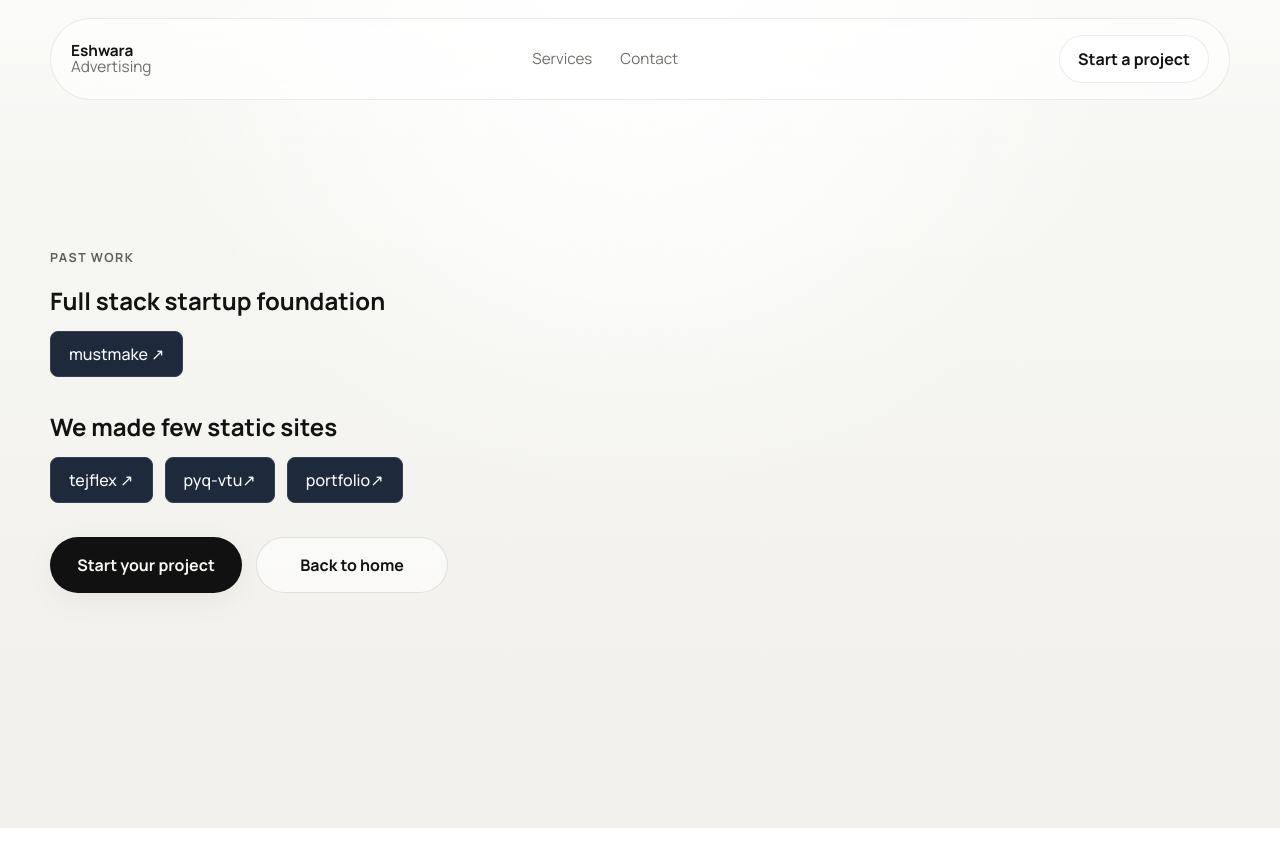
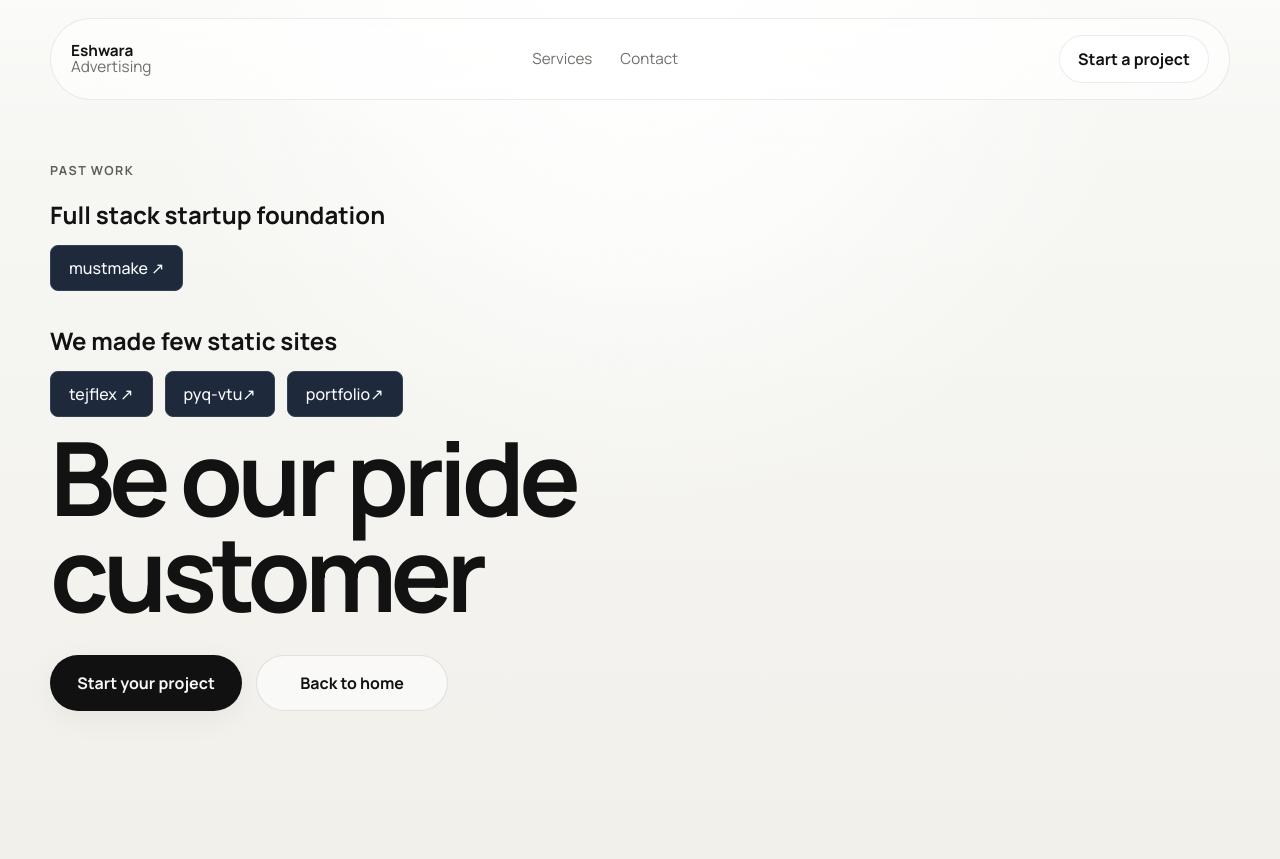
Before and after one commit to tejas49167-ui/Eshwara, a plain HTML site: page work.html in a window 1280 px wide. Before the commit the page ends 828 px from the top, so only its background shows below. Drawn offline with Linux system fonts and the light colour scheme.

Commit message:
Added works

```diff
--- a/work.html
+++ b/work.html
@@ -58,6 +58,15 @@
            <a href="https://tejasgowda.vercel.app" target="_blank" rel="noopener noreferrer" class="btn-link">
             portfolio↗
           </a>
+
+
+
+
+
+
+
+
+        <h1>Be our pride customer</h1>
         </div>
           <div class="hero-actions">
             <a class="button button-primary" href="index.html#contact">Start your project</a>
```
